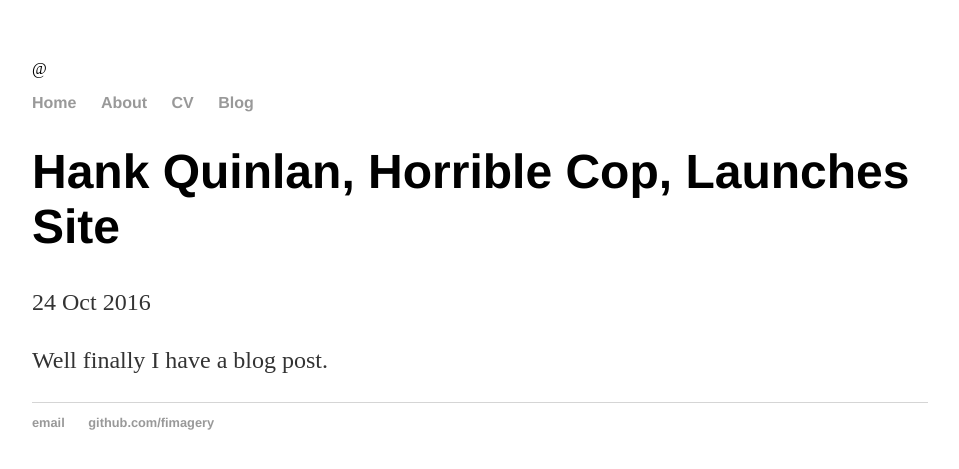
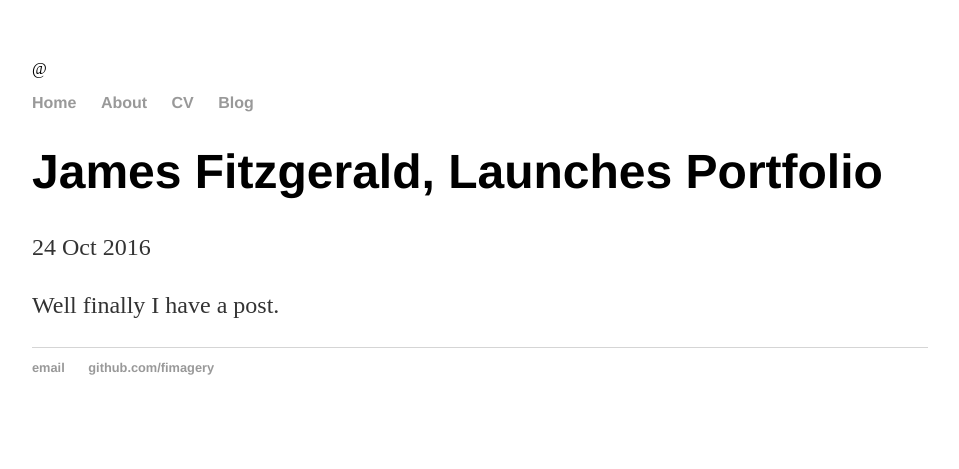
Before and after one commit to fimagery/fimagery.github.io, a Jekyll site: the page built from _posts/2016-10-24-hank-quinlan-site-launched.md, in a window 1280 px wide. Shown: the top 469 px of the page, without its empty margins (160-1119 px from the left). Built offline with Jekyll 4.4.1, drawn with Linux system fonts in a browser that asks for light colours.

Commit message:
Update 2016-10-24-hank-quinlan-site-launched.md

```diff
--- a/_posts/2016-10-24-hank-quinlan-site-launched.md
+++ b/_posts/2016-10-24-hank-quinlan-site-launched.md
@@ -1,7 +1,7 @@
 ---
 layout: post
-title: "Hank Quinlan, Horrible Cop, Launches Site"
+title: "James Fitzgerald, Launches Portfolio"
 date: 2016-10-24
 ---
 
-Well finally I have a blog post.
+Well finally I have a post.
```
